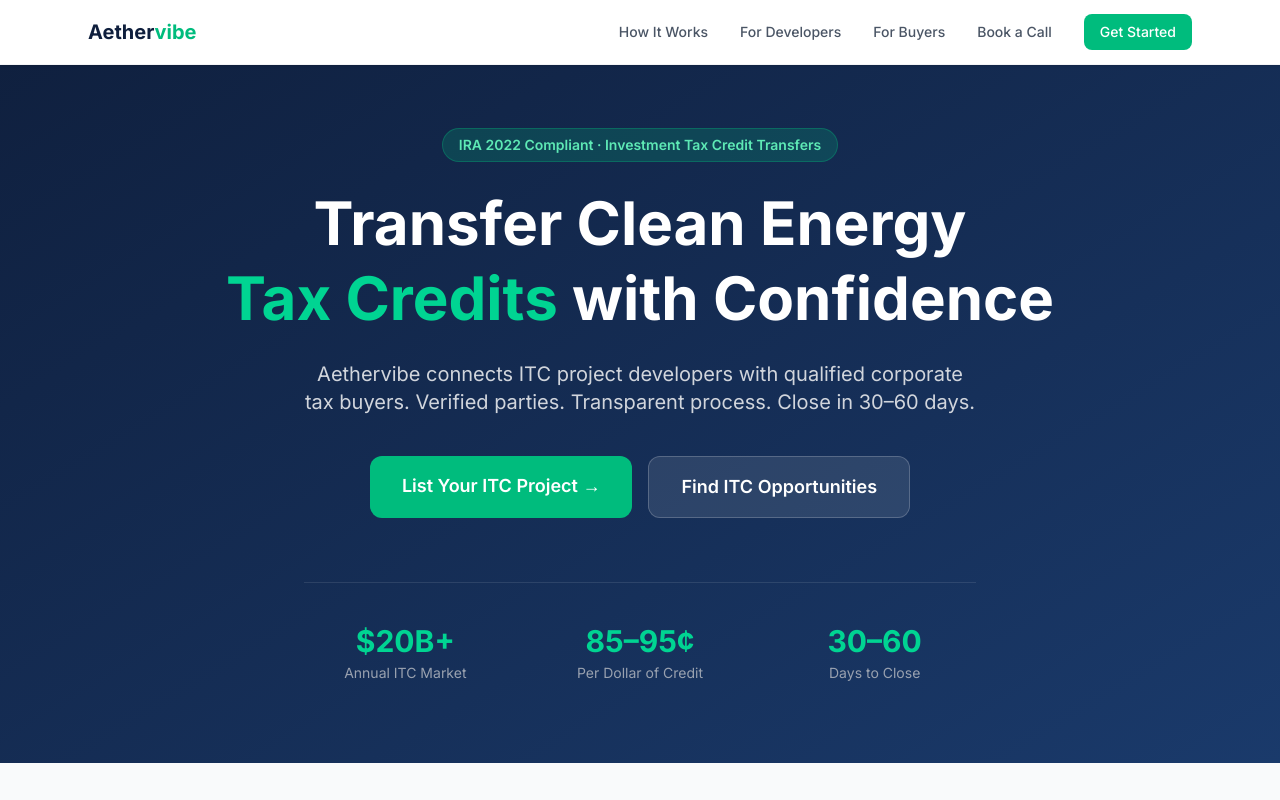
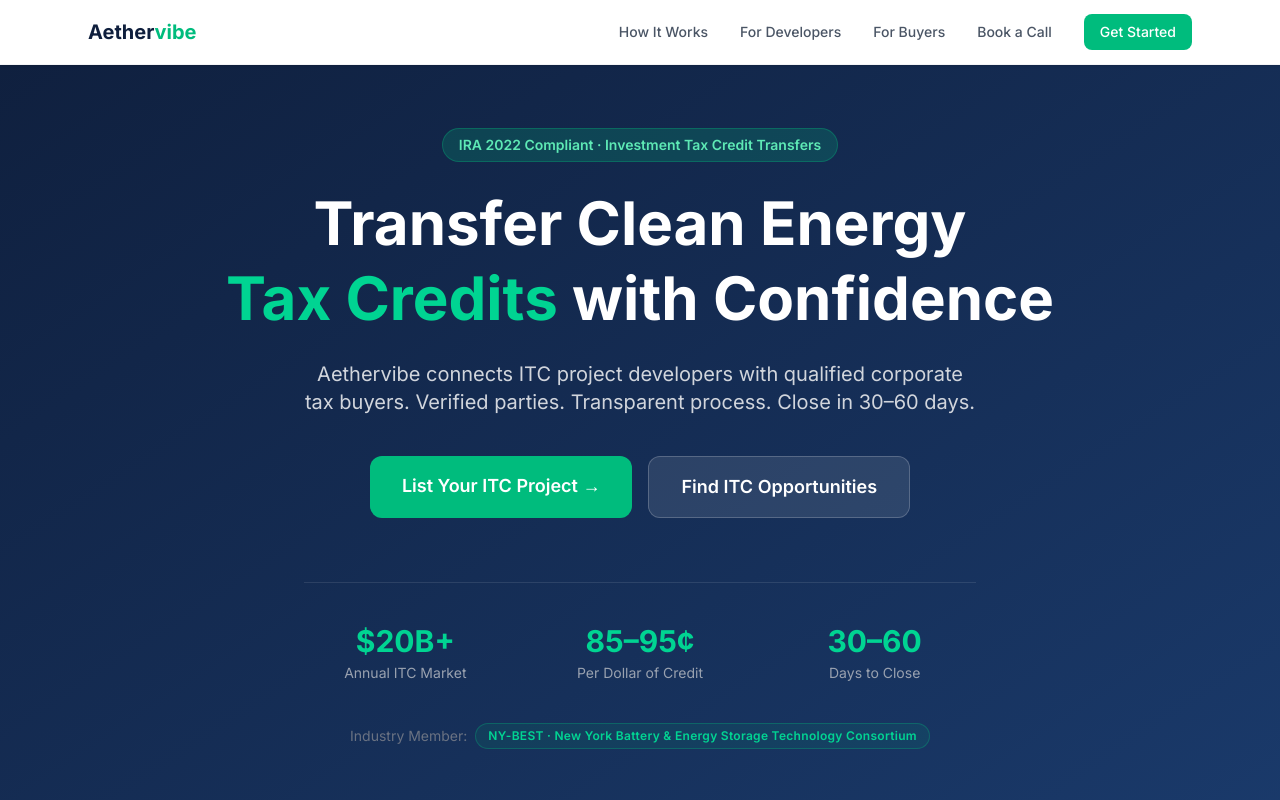
Before and after one commit to Aethervibe/aethervibe-website, a Next.js app: page / in a window 1280 px wide. Shown: the top 800 px of the page. Built offline with nearby package versions, Linux system fonts and the light colour scheme.

Commit message:
Add NY-BEST membership badge to Hero and Footer

```diff
--- a/components/Footer.tsx
+++ b/components/Footer.tsx
@@ -21,7 +21,12 @@ export default function Footer() {
         </div>
 
         <div className="border-t border-white/10 pt-6 flex flex-col md:flex-row justify-between items-center gap-3 text-xs">
-          <span>© 2026 Aethervibe · Powered by Aethermind LLC</span>
+          <div className="flex flex-col md:flex-row items-center gap-3">
+            <span>© 2026 Aethervibe · Powered by Aethermind LLC</span>
+            <span className="text-emerald-500/70 border border-emerald-500/20 px-2 py-0.5 rounded-full">
+              NY-BEST Member
+            </span>
+          </div>
           <div className="flex gap-6">
             <a href="#" className="hover:text-white transition-colors">Privacy Policy</a>
             <a href="#" className="hover:text-white transition-colors">Terms of Service</a>
--- a/components/Hero.tsx
+++ b/components/Hero.tsx
@@ -43,6 +43,13 @@ export default function Hero() {
             </div>
           ))}
         </div>
+
+        <div className="mt-10 flex items-center justify-center gap-2 text-sm text-gray-500">
+          <span>Industry Member:</span>
+          <span className="text-emerald-400 font-semibold border border-emerald-500/30 bg-emerald-500/10 px-3 py-1 rounded-full text-xs tracking-wide">
+            NY-BEST · New York Battery & Energy Storage Technology Consortium
+          </span>
+        </div>
       </div>
     </section>
   );
```
